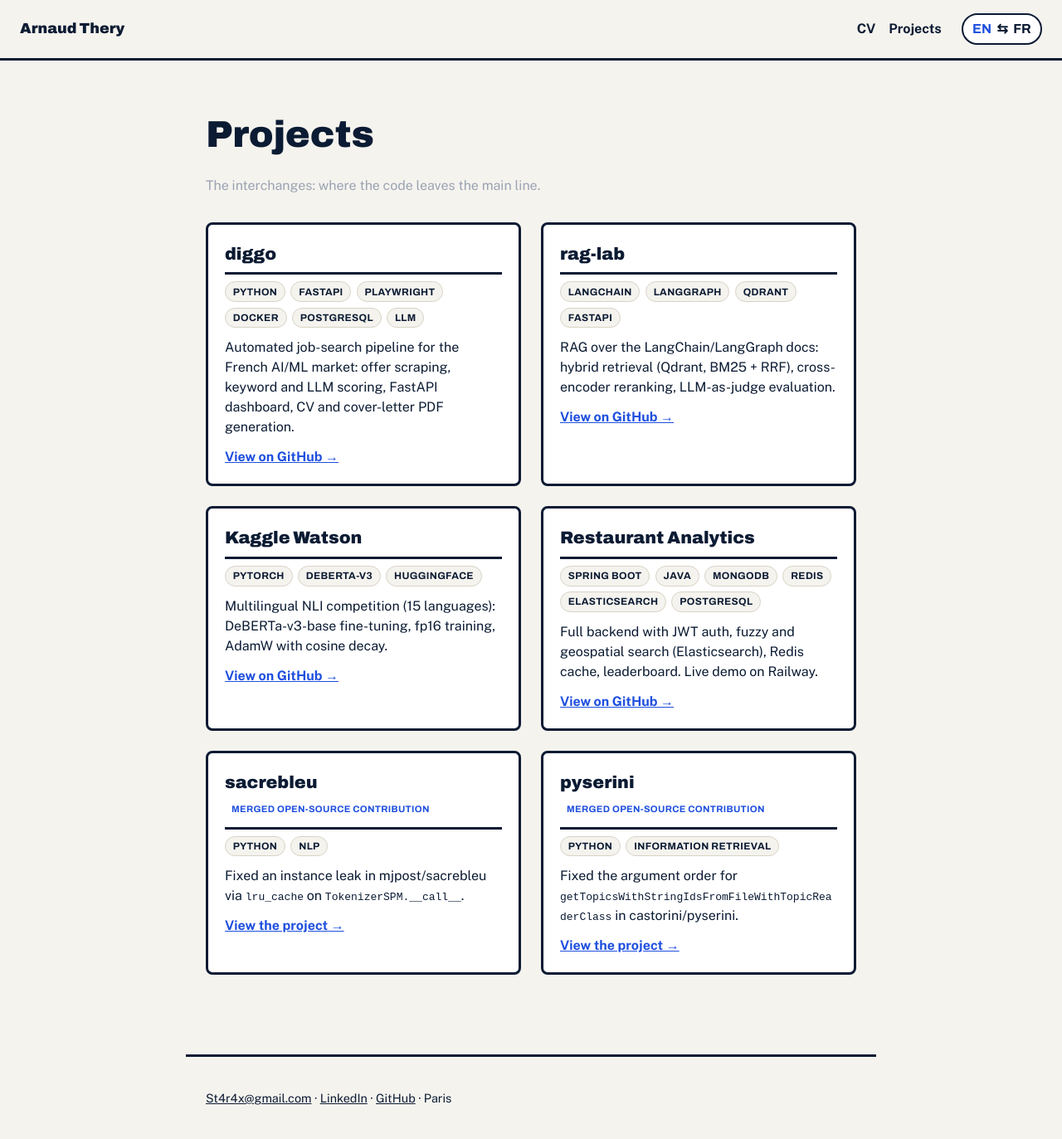
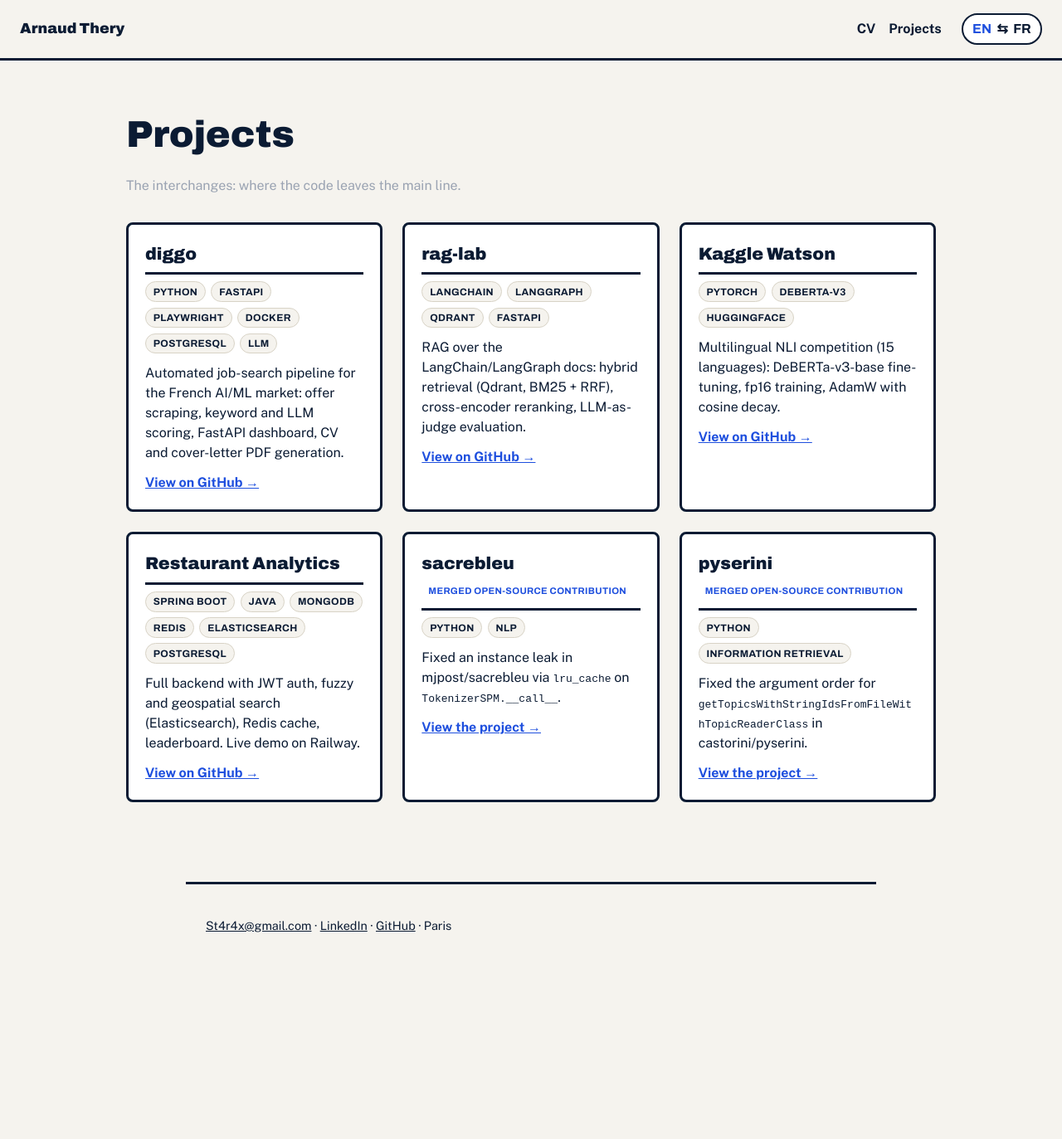
Before and after one commit to St4r4x/St4r4x.github.io, a Jekyll site: the page built from en/projects.md, in a window 1280 px wide. Shown: the whole page at 83% size. Built offline with Jekyll 4.4.1, drawn with Linux system fonts in a browser that asks for light colours; after the commit the page ends 1165 px from its top, so only the background shows below that.

Commit message:
style: widen main content column for desktop screens
52rem left large empty margins on desktop while the nav bar spans
full width, an inconsistent look. 64rem lets the projects grid go to
3 columns and the skills grid to 4 on wide screens; prose blocks
(.hero__summary) keep their own tighter max-width, unaffected.

Co-Authored-By: Claude Sonnet 5 <noreply@anthropic.com>

```diff
--- a/assets/css/style.css
+++ b/assets/css/style.css
@@ -22,7 +22,7 @@ body {
 
 a { color: var(--line); }
 
-main { max-width: 52rem; margin: 0 auto; padding: 2rem 1.5rem 4rem; }
+main { max-width: 64rem; margin: 0 auto; padding: 2rem 1.5rem 4rem; }
 
 /* Nav */
 .site-nav {
```
